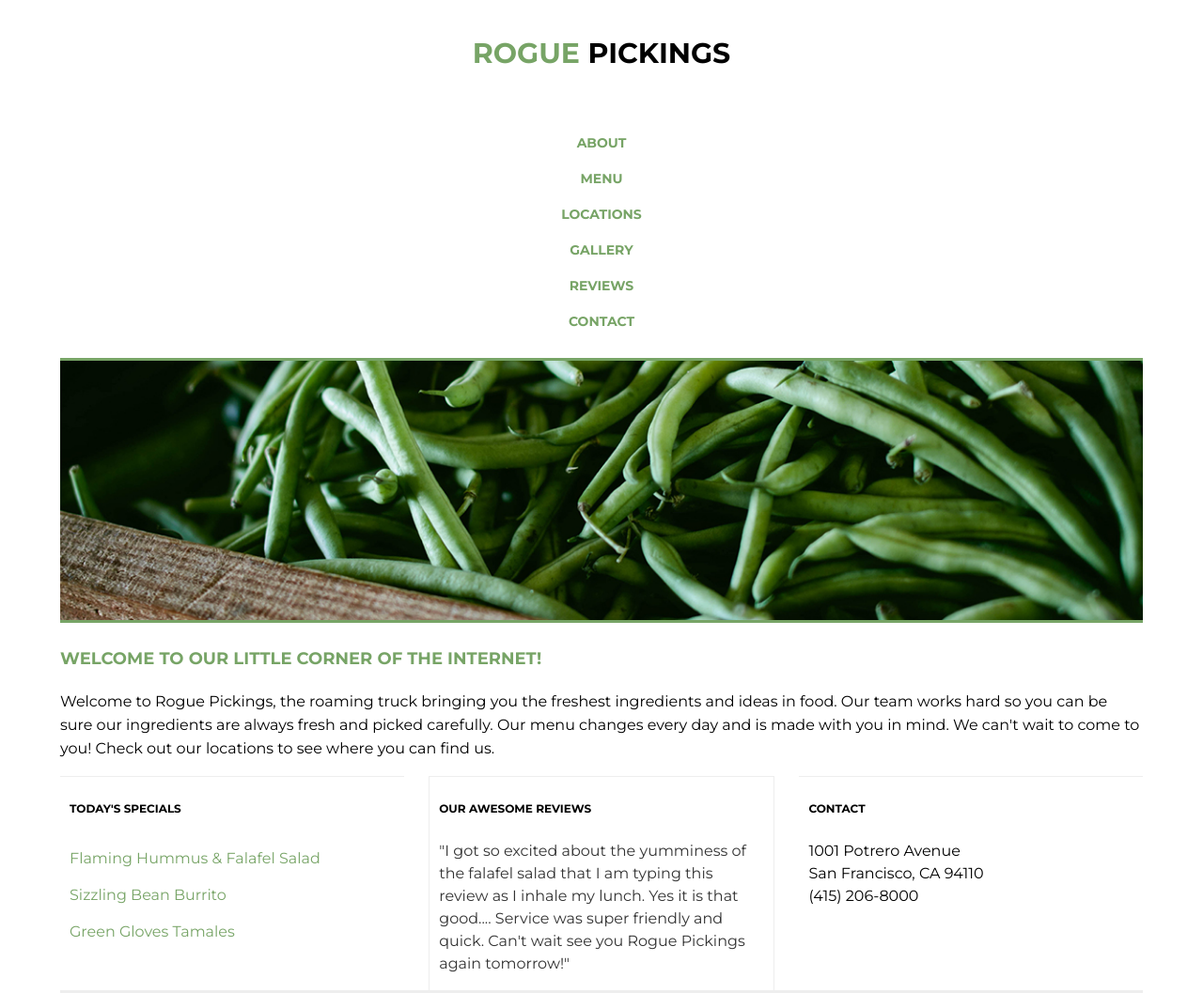
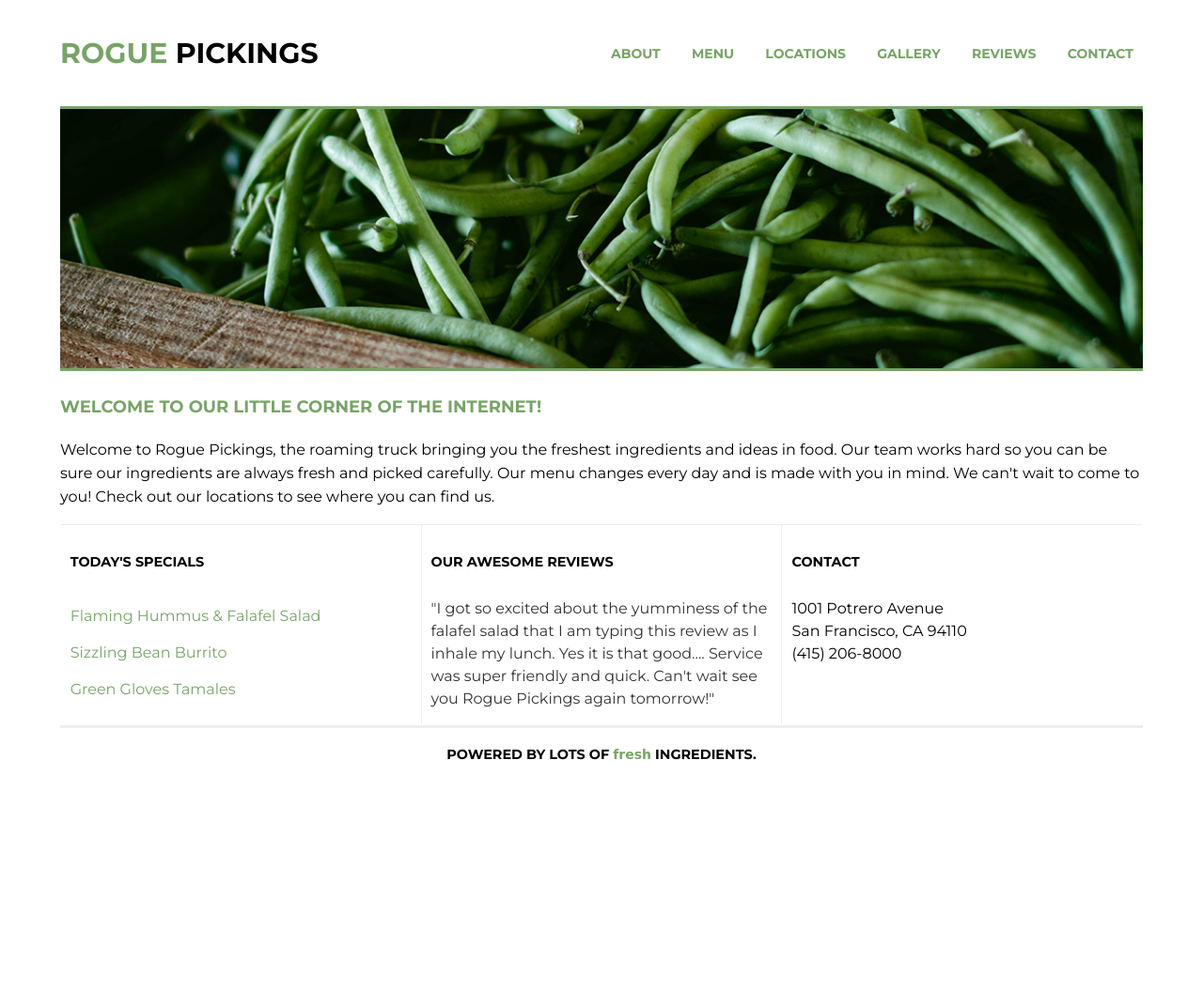
Before and after one commit to Kacey-C/rogue-pickings-206, a plain HTML site: page index.html in a window 1280 px wide. Shown: the top 1057 px of the page at 94% size. After the commit the page ends 831 px from the top, so only its background shows below. Drawn offline with Linux system fonts and the light colour scheme; a web font is replaced by a local one.

Commit message:
Added tablet and desktop media queries

```diff
--- a/css/main.css
+++ b/css/main.css
@@ -14,7 +14,6 @@ body {
 .container{
 	max-width: 1200px;
 	width: 90%;
-	margin: 0 auto;
 	display: flex;
 	justify-content: center;
 	align-items: center;
@@ -39,7 +38,7 @@ h3 {
 	font-size: 1.125rem;
 }
 h4 {
-	font-size: .75rem;
+	font-size: .9rem;
 }
 
 p {
@@ -82,7 +81,7 @@ header nav ul li {
 	text-transform: uppercase;
 	font-weight: 700;
 	font-size: .875rem;
-	padding: 10px 0;
+	padding: 10px;
 	list-style: none;
 }
 header nav ul li a{
@@ -183,19 +182,9 @@ footer span {
 
 /* ------ Tablet Styles --------- */
 @media all and (min-width: 768px) {
-	header {
-		flex: auto;
-	}
-
-	header h1 {
-		margin: 0;
-		padding: 38px 0;
-		border-bottom: none;
-	}
-
 	.bottom-section {
 		display: flex;
-		justify-content: space-between;
+		justify-content: center;
 		align-items: stretch;
 		flex-flow: row wrap;
 	}
@@ -209,5 +198,24 @@ footer span {
 
 /* -------- Desktop Styles ---------- */
 @media all and (min-width: 1200px) {
+	header {
+		justify-content: center;
+		flex-flow: row nowrap;
+	}
 
+	header nav ul {
+		display: flex;
+		justify-content: space-between;
+	}
+
+	header h1 {
+		border-bottom: none;
+		text-align: left;
+	}
+
+	.section-one,
+	.section-two,
+	.section-three {
+		width: 31.5%;
+	}
 }
```
Also changed, not shown: index.html (+2 -1 lines).
